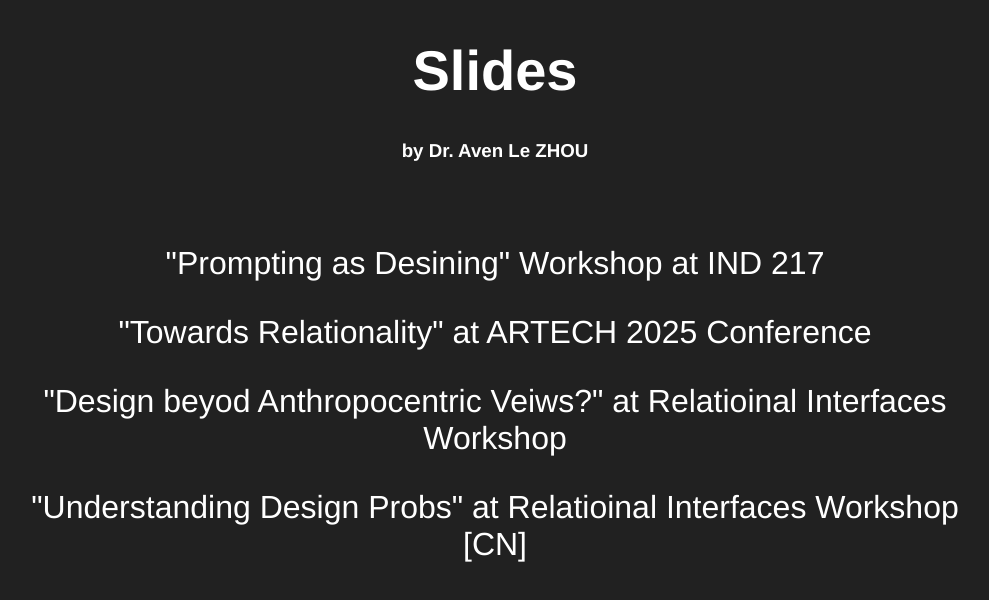
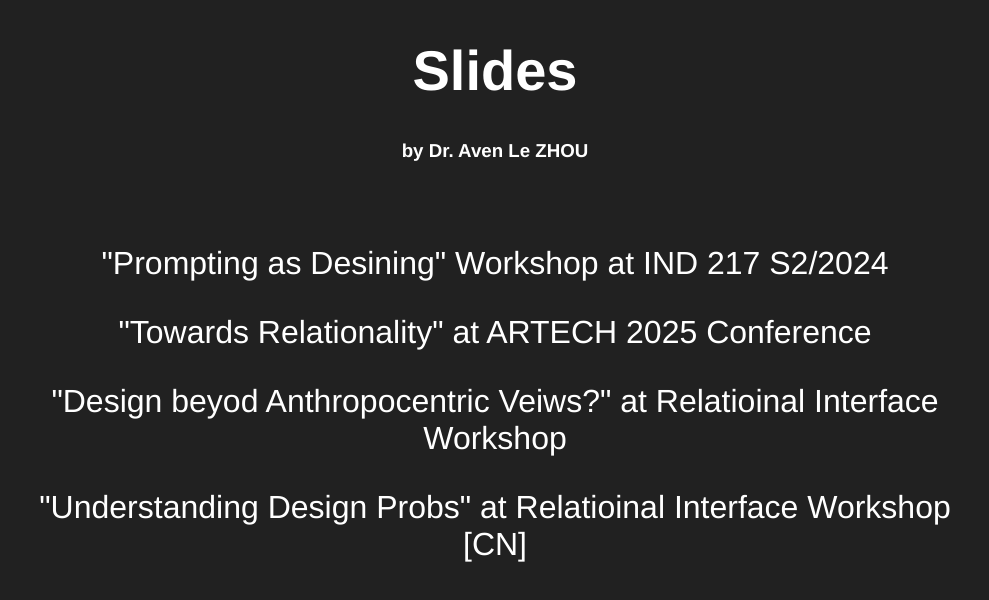
Before and after one commit to aaaven/slides, a plain HTML site: page index.html in a window 1280 px wide. Shown: the whole page, without its empty margins (145-1134 px from the left). Drawn offline with Linux system fonts and the light colour scheme.

Commit message:
update slides list

```diff
--- a/index.html
+++ b/index.html
@@ -10,10 +10,10 @@
 		<h3 class="subtitle">by Dr. Aven Le ZHOU</h3>
 	</div>
 	<div class="main">
-		<p class="weblink"><a onmouseover="this.children[0].style.display = 'inline'" onmouseout="this.children[0].style.display = 'none'" class="weblink-a" href="prompting_as_designing/" target="_blank"><span class="arrow">></span>"Prompting as Desining" Workshop at IND 217 </a></p>
+		<p class="weblink"><a onmouseover="this.children[0].style.display = 'inline'" onmouseout="this.children[0].style.display = 'none'" class="weblink-a" href="prompting_as_designing/" target="_blank"><span class="arrow">></span>"Prompting as Desining" Workshop at IND 217 S2/2024</a></p>
 		<p class="weblink"><a onmouseover="this.children[0].style.display = 'inline'" onmouseout="this.children[0].style.display = 'none'" class="weblink-a" href="towards_relationality/" target="_blank"><span class="arrow">></span>"Towards Relationality" at ARTECH 2025 Conference </a></p>
-		<p class="weblink"><a onmouseover="this.children[0].style.display = 'inline'" onmouseout="this.children[0].style.display = 'none'" class="weblink-a" href="prompting_morethanhuman/" target="_blank"><span class="arrow">></span>"Design beyod Anthropocentric Veiws?" at Relatioinal Interfaces Workshop</a></p>
-		<p class="weblink"><a onmouseover="this.children[0].style.display = 'inline'" onmouseout="this.children[0].style.display = 'none'" class="weblink-a" href="design_probs/" target="_blank"><span class="arrow">></span>"Understanding Design Probs" at Relatioinal Interfaces Workshop [CN]</a></p>
+		<p class="weblink"><a onmouseover="this.children[0].style.display = 'inline'" onmouseout="this.children[0].style.display = 'none'" class="weblink-a" href="prompting_morethanhuman/" target="_blank"><span class="arrow">></span>"Design beyod Anthropocentric Veiws?" at Relatioinal Interface Workshop</a></p>
+		<p class="weblink"><a onmouseover="this.children[0].style.display = 'inline'" onmouseout="this.children[0].style.display = 'none'" class="weblink-a" href="design_probs/" target="_blank"><span class="arrow">></span>"Understanding Design Probs" at Relatioinal Interface Workshop [CN]</a></p>
 		<!-- <p class="weblink"><a onmouseover="this.children[0].style.display = 'inline'" onmouseout="this.children[0].style.display = 'none'" class="weblink-a" href="../week_2_w/index.html" target="_blank"><span class="arrow">></span>W2 Sensors & Actuators</a></p>
 		<p class="weblink"><a onmouseover="this.children[0].style.display = 'inline'" onmouseout="this.children[0].style.display = 'none'" class="weblink-a" href="../week_3_r/index.html" target="_blank"><span class="arrow">></span>W3 Annoucement - Flipped Classroom</a></p>
 		<p class="weblink"><a onmouseover="this.children[0].style.display = 'inline'" onmouseout="this.children[0].style.display = 'none'" class="weblink-a" href="../week_3/index.html" target="_blank"><span class="arrow">></span>W3 Flipped Classroom</a></p>
```
